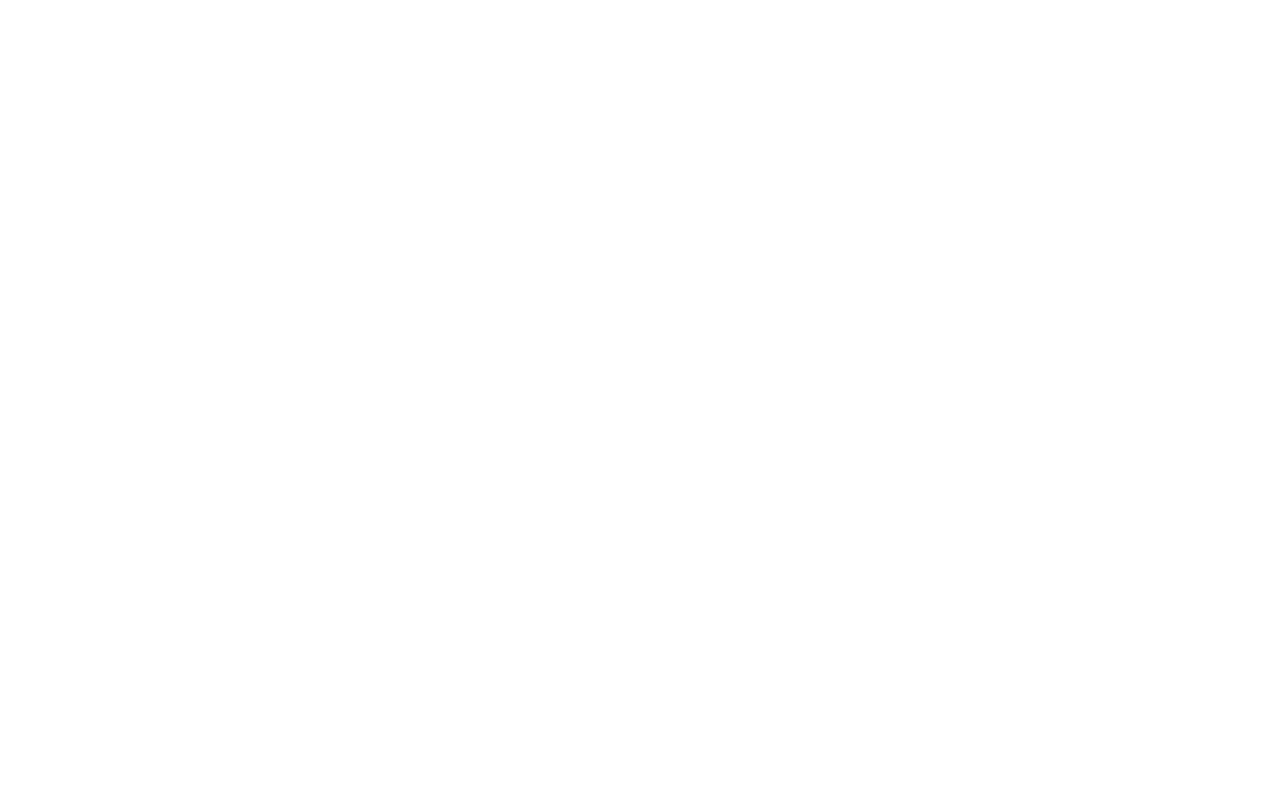
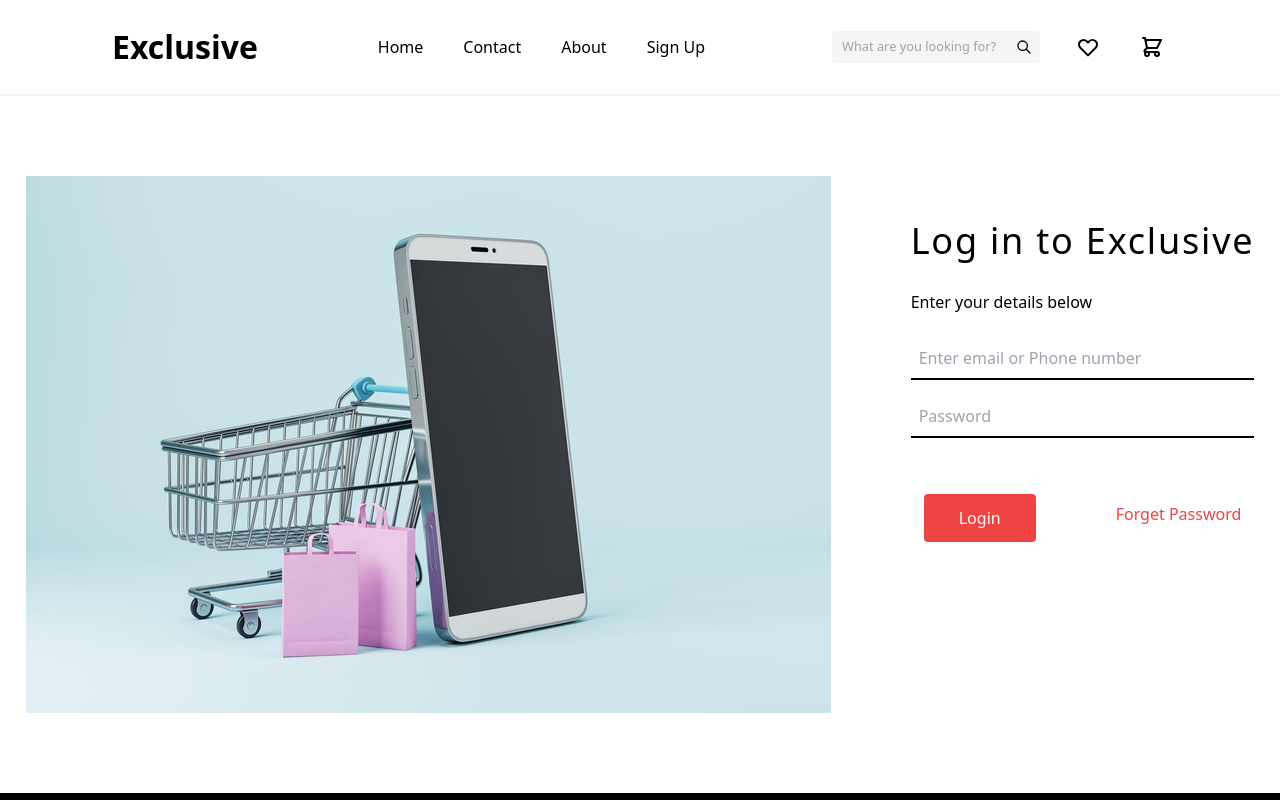
Before and after one commit to chuma-beep/Exclusive-Ecommerce-, a React (Vite) app: page /login in a window 1280 px wide. Before the commit this address had no page. Shown: the top 800 px of the page. Built offline with nearby package versions, Linux system fonts and the light colour scheme.

Commit message:
added login page

```diff
--- a/src/App.jsx
+++ b/src/App.jsx
@@ -1,12 +1,15 @@
 import { BrowserRouter as Router, Routes, Route } from "react-router-dom"
 import LandingPage from "./components/LandingPage";
 import SignUp from "./components/SignUp";
+import Login from "./components/Login";
+
 function App() {
   return (
     <Router>
       <Routes>
         <Route path="/" element={<LandingPage />} />
        <Route path="/signup" element={<SignUp />} />
+       <Route path="/login" element={<Login />} />
         {/* <Route path="/*" element={<NotFound />} /> */}
       </Routes>
     </Router>
--- /dev/null
+++ b/src/components/Login.jsx
@@ -0,0 +1,42 @@
+// import { Link, NavLink } from "react-router-dom";
+
+import Header from "./Header";
+import Footer from "./Footer";
+import "../index.css";
+
+
+export default function Login() {
+  return (
+    <>
+      <Header />
+      <div className="flex flex-row mt-20 mb-20 gap-20 justify-center">
+     <div className="flex max-h-max">
+<img className="h-108" src="signup-img/singup-img(2).png" alt="image description"/>
+
+</div>
+      <div>
+      <form className="pt-10">
+      <h1 className="text-black text-4xl font-medium leading-[50px] tracking-wider mb-6">Log in to Exclusive</h1>
+      <p className="text-black text-base font-normal leading-normal">Enter your details below</p>
+      <div className="flex flex-col gap-4 mt-6">
+          <input type="text" id="emailOrNumber" name="emailOrNumber" pattern="[a-zA-Z0-9._%+-]+@[a-zA-Z0-9.-]+\.[a-zA-Z]{2,}$|\d+" placeholder="Enter email or Phone number" required className="border-b-2 border-black p-2 focus:outline-none" />
+          <input type="text" placeholder="Password" className="border-b-2  border-black p-2 focus:outline-none" required/>
+         <div>
+         <div className="flex flex-row justify-center gap-20">
+         <div className="w-10 h-12 px-14 py-2 mt-10 bg-red-500 rounded justify-center items-center gap-36 flex flex-row transition-shadow duration-300 cursor-pointer hover:shadow-lg hover:shadow-gray-400">
+  <button className="text-neutral-50">Login</button>
+</div>
+<div className="mt-12">
+    <a className="text-red-500">Forget Password</a>
+</div>
+</div>
+         </div>
+          </div>
+
+      </form>
+     </div>
+     </div>
+      <Footer />
+      </>
+  );
+}
--- a/src/index.css
+++ b/src/index.css
@@ -15,6 +15,6 @@
   }
 }
 
-.signup-img{
+/* .signup-img{
   height: 1000px;
-}
+} */
```
